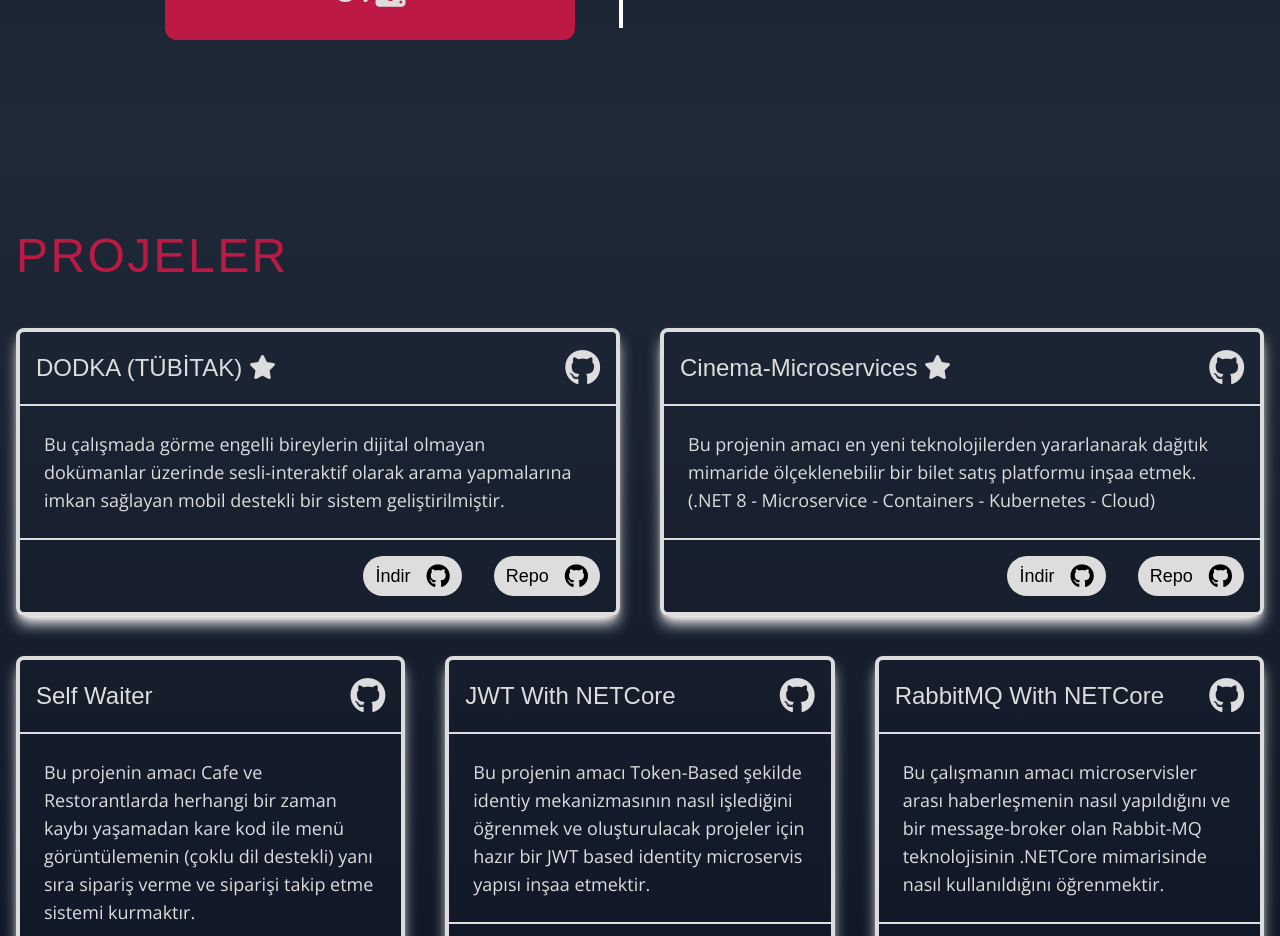
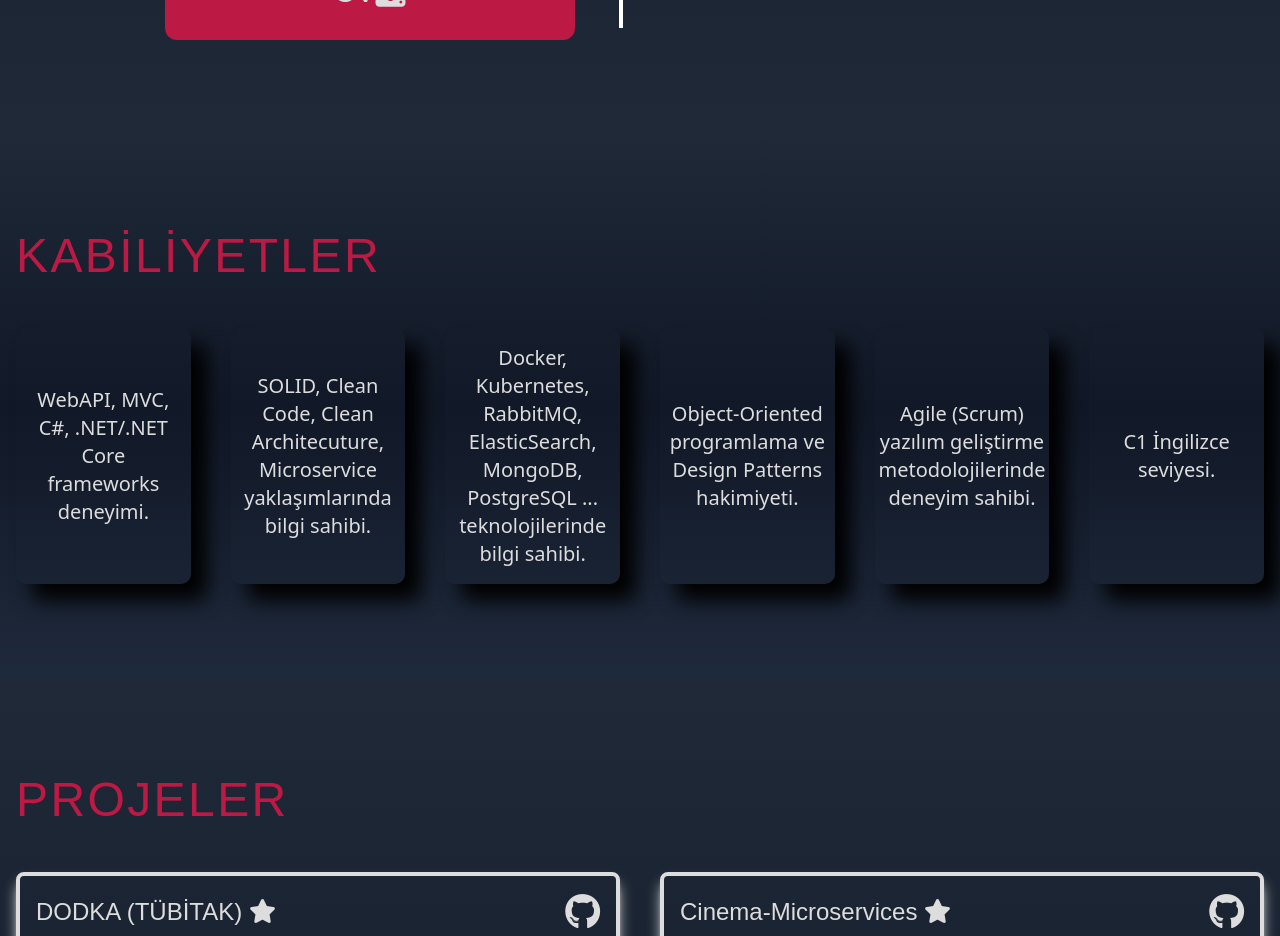
Before and after one commit to tahapek5454/Personal-Web-Site-With-React, a React (Create React App) app: page / in a window 1280 px wide. Shown: the part 2960-3896 px from the top of the page. Built offline with nearby package versions, Linux system fonts and the light colour scheme; a web font is replaced by a local one.

Commit message:
feat: add abilities section

```diff
--- a/src/App.tsx
+++ b/src/App.tsx
@@ -4,6 +4,7 @@ import CustomFooter from "./components/customFooter/CustomFooter";
 import CustomHeader from "./components/customHeader/CustomHeader";
 import CustomNavbar from "./components/customNavbar/CustomNavbar";
 import CustomProject from "./components/customProject/CustomProject";
+import CustomAbilities from "./components/customAbilities/CustomAbilities";
 
 function App() {
   return (
@@ -12,6 +13,7 @@ function App() {
       <CustomHeader/>
       <CustomAbout/>
       <CustomExperiece/>
+      <CustomAbilities/>
       <CustomProject/>
       <CustomFooter/>
     </div>
--- /dev/null
+++ b/src/components/customAbilities/CustomAbilities.tsx
@@ -0,0 +1,41 @@
+function CustomAbilities() {
+  return (
+    <>
+      <section
+        className="py-16 md:py-24 px-4 bg-gradient-to-b from-gray-800 via-gray-900 to-slate-800"
+        id="custom-abilities"
+      >
+        <div className="container">
+          <h2 className="text-3xl md:text-5xl text-gega-red tracking-wider mb-12">
+            KABİLİYETLER
+          </h2>
+
+          <div className="grid grid-cols-6 gap-10 text-gega-grey">
+            <div className="col-span-6 lg:col-span-1 px-2 py-4 flex justify-center items-center  rounded-[10px] shadow-[16px_16px_20px_#000000] hover:scale-105 duration-500">
+              <p className="text-sm md:text-xl text-center text-gega-grey ">
+              WebAPI, MVC, C#, .NET/.NET Core frameworks deneyimi.
+              </p>
+            </div>
+            <div className="col-span-6 lg:col-span-1 px-2 py-4 flex justify-center items-center rounded-[10px] shadow-[16px_16px_20px_#000000] text-sm md:text-xl text-center text-gega-grey hover:scale-105 duration-500">
+                SOLID, Clean Code, Clean Architecuture, Microservice yaklaşımlarında bilgi sahibi.
+            </div>
+            <div className="col-span-6 lg:col-span-1 px-2 py-4 flex justify-center items-center rounded-[10px] shadow-[16px_16px_20px_#000000] text-sm md:text-xl text-center text-gega-grey hover:scale-105 duration-500">
+                Docker, Kubernetes, RabbitMQ, ElasticSearch, MongoDB, PostgreSQL ... teknolojilerinde bilgi sahibi.
+            </div>
+            <div className="col-span-6 lg:col-span-1 px-2 py-4 flex justify-center items-center rounded-[10px] shadow-[16px_16px_20px_#000000] text-sm md:text-xl text-center text-gega-grey hover:scale-105 duration-500">
+                Object-Oriented programlama ve Design Patterns hakimiyeti.
+            </div>
+            <div className="col-span-6 lg:col-span-1 px-2 py-4 flex justify-center items-center rounded-[10px] shadow-[16px_16px_20px_#000000] text-sm md:text-xl text-center text-gega-grey hover:scale-105 duration-500">
+                Agile (Scrum) yazılım geliştirme metodolojilerinde deneyim sahibi.
+            </div>
+            <div className="col-span-6 lg:col-span-1 px-2 py-4 flex justify-center items-center  rounded-[10px] shadow-[16px_16px_20px_#000000] text-sm md:text-xl text-center text-gega-grey hover:scale-105 duration-500">
+                C1 İngilizce seviyesi.
+            </div>
+          </div>
+        </div>
+      </section>
+    </>
+  );
+}
+
+export default CustomAbilities;
```
